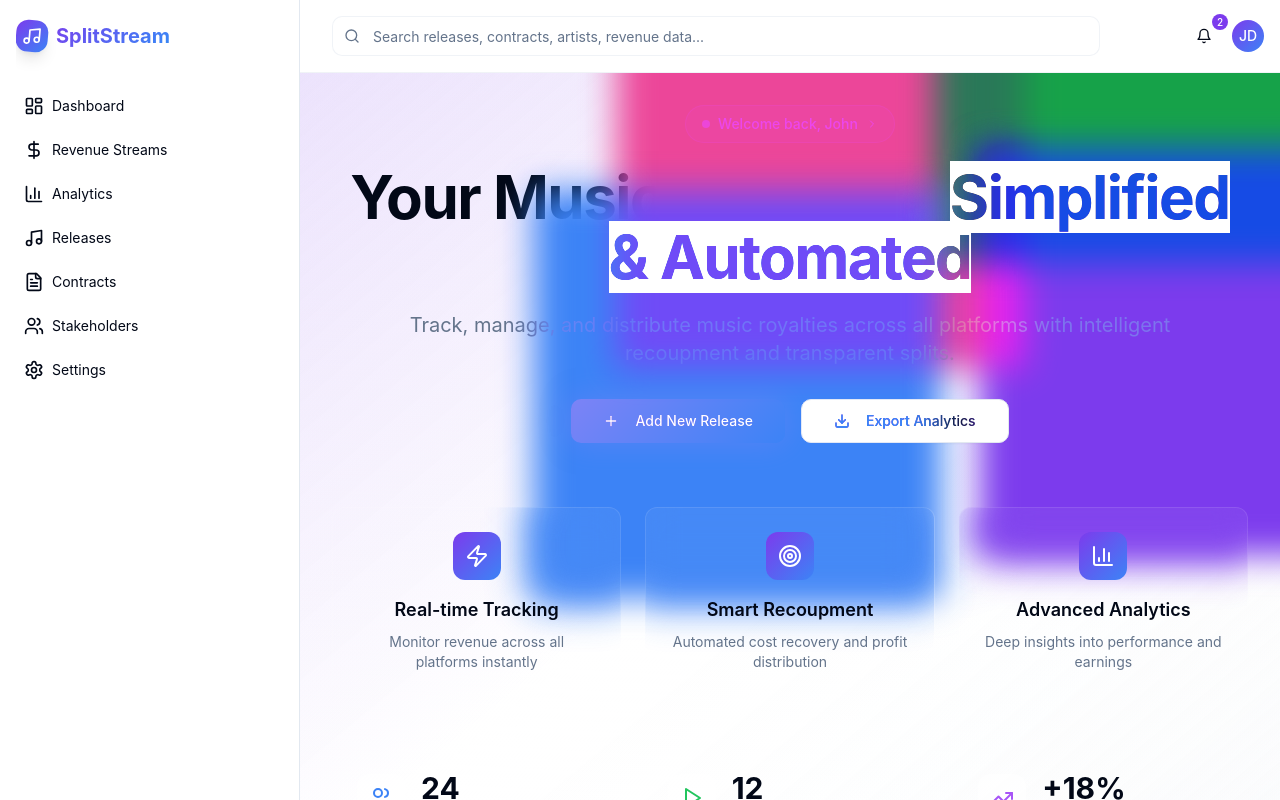
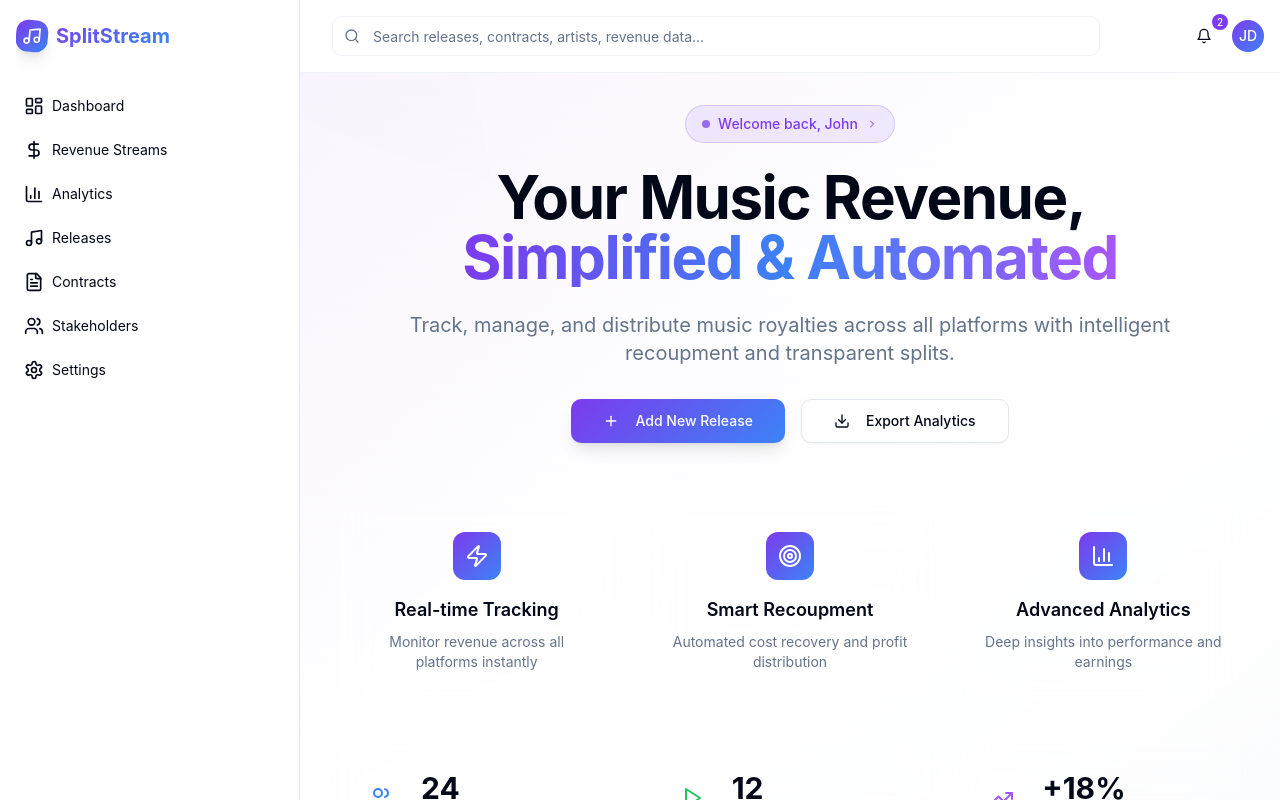
Before and after one commit to reachprojectssite/harmony-hub, a React (Vite) app in the folder frontend/: page / in a window 1280 px wide. Built offline with nearby package versions, Linux system fonts and the light colour scheme.

Commit message:
Fixed hero section text obstruction by simplifying GradientText component and improving z-index layering

```diff
--- a/frontend/src/components/ui/gradient-text.tsx
+++ b/frontend/src/components/ui/gradient-text.tsx
@@ -21,18 +21,12 @@ function GradientText({
   return (
     <MotionComponent
       className={cn(
-        "relative inline-flex overflow-hidden bg-white dark:bg-black",
+        "relative inline-flex bg-gradient-to-r from-primary via-blue-500 to-purple-500 bg-clip-text text-transparent font-bold",
         className,
       )}
       {...props}
     >
       {children}
-      <span className="pointer-events-none absolute inset-0 mix-blend-lighten dark:mix-blend-darken">
-        <span className="pointer-events-none absolute -top-1/2 h-[30vw] w-[30vw] animate-[gradient-border_6s_ease-in-out_infinite,gradient-1_12s_ease-in-out_infinite_alternate] bg-[hsl(var(--color-1))] mix-blend-overlay blur-[1rem]"></span>
-        <span className="pointer-events-none absolute right-0 top-0 h-[30vw] w-[30vw] animate-[gradient-border_6s_ease-in-out_infinite,gradient-2_12s_ease-in-out_infinite_alternate] bg-[hsl(var(--color-2))] mix-blend-overlay blur-[1rem]"></span>
-        <span className="pointer-events-none absolute bottom-0 left-0 h-[30vw] w-[30vw] animate-[gradient-border_6s_ease-in-out_infinite,gradient-3_12s_ease-in-out_infinite_alternate] bg-[hsl(var(--color-3))] mix-blend-overlay blur-[1rem]"></span>
-        <span className="pointer-events-none absolute -bottom-1/2 right-0 h-[30vw] w-[30vw] animate-[gradient-border_6s_ease-in-out_infinite,gradient-4_12s_ease-in-out_infinite_alternate] bg-[hsl(var(--color-4))] mix-blend-overlay blur-[1rem]"></span>
-      </span>
     </MotionComponent>
   );
 }
--- a/frontend/src/pages/Index.tsx
+++ b/frontend/src/pages/Index.tsx
@@ -75,23 +75,23 @@ export default function Index() {
           animate={{ opacity: 1 }}
           className="relative overflow-hidden bg-gradient-to-br from-primary/5 via-background to-secondary/5 p-4 sm:p-6 lg:p-8 border-b border-border/50"
         >
-          {/* Background Pattern */}
-          <div className="absolute inset-0 bg-grid-pattern opacity-5" />
-          <div className="absolute top-0 left-0 w-full h-full bg-gradient-to-br from-primary/10 via-transparent to-secondary/10" />
+          {/* Subtle Background Pattern - Behind content */}
+          <div className="absolute inset-0 opacity-[0.02] bg-[radial-gradient(circle_at_50%_50%,rgba(120,119,198,0.3),transparent_50%)]" />
+          <div className="absolute inset-0 opacity-[0.03] bg-[linear-gradient(45deg,transparent_25%,rgba(120,119,198,0.1)_50%,transparent_75%)]" />
 
           <div className="max-w-screen-xl mx-auto w-full relative z-10">
             {/* Main Hero Content */}
             <motion.div
               initial={{ opacity: 0, y: -20 }}
               animate={{ opacity: 1, y: 0 }}
-              className="text-center mb-12 lg:mb-16"
+              className="text-center mb-12 lg:mb-16 relative z-20"
             >
               {/* Welcome Badge */}
               <motion.div
                 initial={{ opacity: 0, scale: 0.8 }}
                 animate={{ opacity: 1, scale: 1 }}
                 transition={{ delay: 0.2 }}
-                className="inline-flex items-center gap-2 px-4 py-2 rounded-full bg-primary/10 border border-primary/20 text-primary text-sm font-medium mb-6"
+                className="inline-flex items-center gap-2 px-4 py-2 rounded-full bg-primary/10 border border-primary/20 text-primary text-sm font-medium mb-6 backdrop-blur-sm"
               >
                 <div className="h-2 w-2 bg-primary rounded-full animate-pulse" />
                 Welcome back, John
@@ -103,12 +103,14 @@ export default function Index() {
                 initial={{ opacity: 0, y: 20 }}
                 animate={{ opacity: 1, y: 0 }}
                 transition={{ delay: 0.3 }}
-                className="text-4xl sm:text-5xl lg:text-6xl font-bold tracking-tight mb-6"
+                className="text-4xl sm:text-5xl lg:text-6xl font-bold tracking-tight mb-6 relative z-30"
               >
                 Your Music Revenue,{" "}
-                <GradientText className="block sm:inline">
-                  Simplified & Automated
-                </GradientText>
+                <span className="block sm:inline">
+                  <GradientText>
+                    Simplified & Automated
+                  </GradientText>
+                </span>
               </motion.h1>
 
               {/* Subtitle */}
@@ -116,7 +118,7 @@ export default function Index() {
                 initial={{ opacity: 0, y: 20 }}
                 animate={{ opacity: 1, y: 0 }}
                 transition={{ delay: 0.4 }}
-                className="text-lg sm:text-xl text-muted-foreground max-w-3xl mx-auto mb-8"
+                className="text-lg sm:text-xl text-muted-foreground max-w-3xl mx-auto mb-8 relative z-30"
               >
                 Track, manage, and distribute music royalties across all platforms with intelligent recoupment and transparent splits.
               </motion.p>
@@ -126,16 +128,16 @@ export default function Index() {
                 initial={{ opacity: 0, y: 20 }}
                 animate={{ opacity: 1, y: 0 }}
                 transition={{ delay: 0.5 }}
-                className="flex flex-col sm:flex-row gap-4 justify-center items-center mb-12"
+                className="flex flex-col sm:flex-row gap-4 justify-center items-center mb-12 relative z-30"
               >
                 <AddReleaseDialog>
-                  <Button size="lg" className="harmony-gradient text-white shadow-lg hover:shadow-xl transition-all animate-pulse-glow px-8 py-3">
+                  <Button size="lg" className="harmony-gradient text-white shadow-lg hover:shadow-xl transition-all px-8 py-3">
                     <Plus className="h-5 w-5 mr-2" />
                     Add New Release
                   </Button>
                 </AddReleaseDialog>
 
-                <Button variant="outline" size="lg" className="shadow-sm hover:shadow-md transition-shadow px-8 py-3">
+                <Button variant="outline" size="lg" className="shadow-sm hover:shadow-md transition-shadow px-8 py-3 backdrop-blur-sm">
                   <Download className="h-5 w-5 mr-2" />
                   Export Analytics
                 </Button>
@@ -147,7 +149,7 @@ export default function Index() {
               initial={{ opacity: 0, y: 40 }}
               animate={{ opacity: 1, y: 0 }}
               transition={{ delay: 0.6 }}
-              className="grid grid-cols-1 md:grid-cols-3 gap-6 mb-12"
+              className="grid grid-cols-1 md:grid-cols-3 gap-6 mb-12 relative z-20"
             >
               {features.map((feature, index) => (
                 <motion.div
@@ -156,7 +158,7 @@ export default function Index() {
                   animate={{ opacity: 1, y: 0 }}
                   transition={{ delay: 0.7 + index * 0.1 }}
                   whileHover={{ scale: 1.02, y: -5 }}
-                  className="glass-effect rounded-xl p-6 text-center group cursor-pointer"
+                  className="glass-effect rounded-xl p-6 text-center group cursor-pointer backdrop-blur-sm"
                 >
                   <div className="harmony-gradient rounded-lg w-12 h-12 flex items-center justify-center mx-auto mb-4 group-hover:scale-110 transition-transform">
                     <feature.icon className="h-6 w-6 text-white" />
@@ -172,7 +174,7 @@ export default function Index() {
               initial={{ opacity: 0, y: 20 }}
               animate={{ opacity: 1, y: 0 }}
               transition={{ delay: 0.9 }}
-              className="grid grid-cols-1 sm:grid-cols-3 gap-4"
+              className="grid grid-cols-1 sm:grid-cols-3 gap-4 relative z-20"
             >
               {quickStats.map((stat, index) => (
                 <motion.div
@@ -181,7 +183,7 @@ export default function Index() {
                   animate={{ opacity: 1, scale: 1 }}
                   transition={{ delay: 1 + index * 0.1 }}
                   whileHover={{ scale: 1.05 }}
-                  className="glass-effect rounded-xl p-6 flex items-center gap-4 group cursor-pointer"
+                  className="glass-effect rounded-xl p-6 flex items-center gap-4 group cursor-pointer backdrop-blur-sm"
                 >
                   <div className={`p-3 rounded-lg bg-background/50 ${stat.color} group-hover:scale-110 transition-transform`}>
                     <stat.icon className="h-6 w-6" />
```
